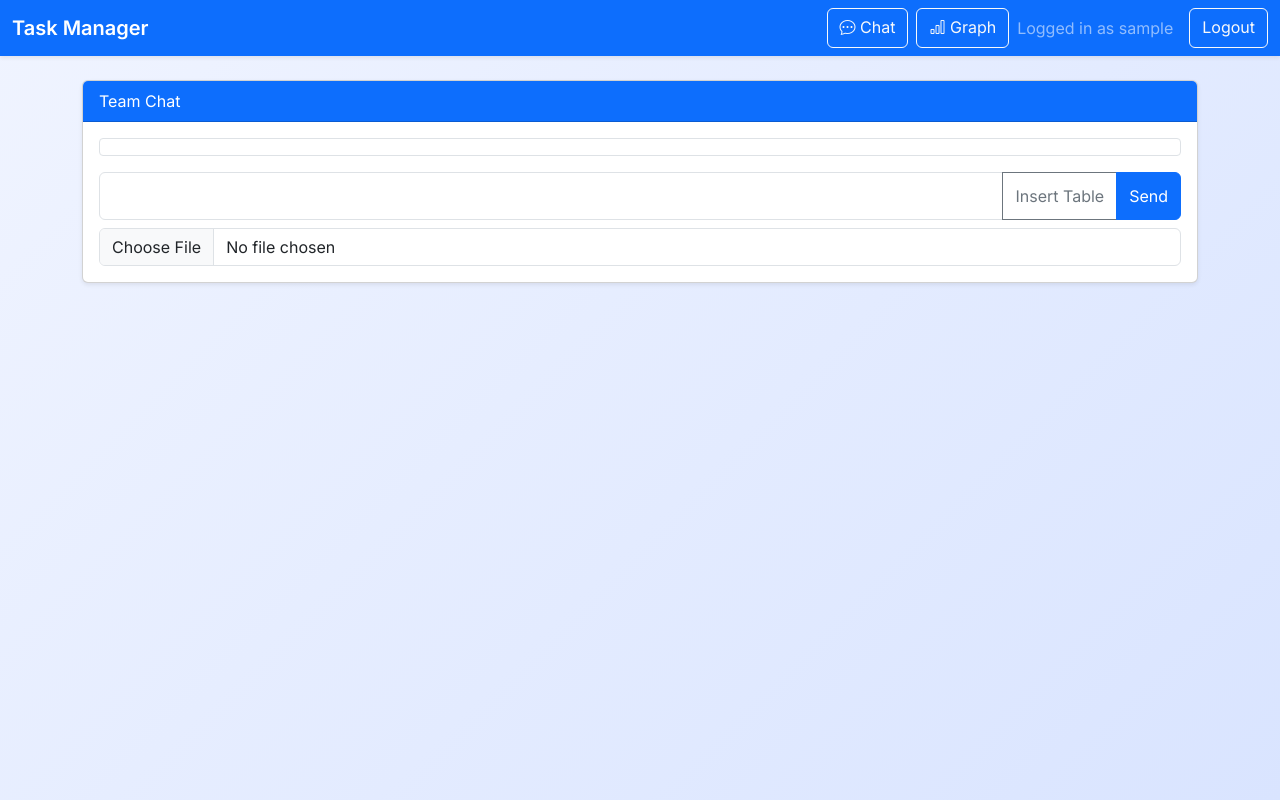
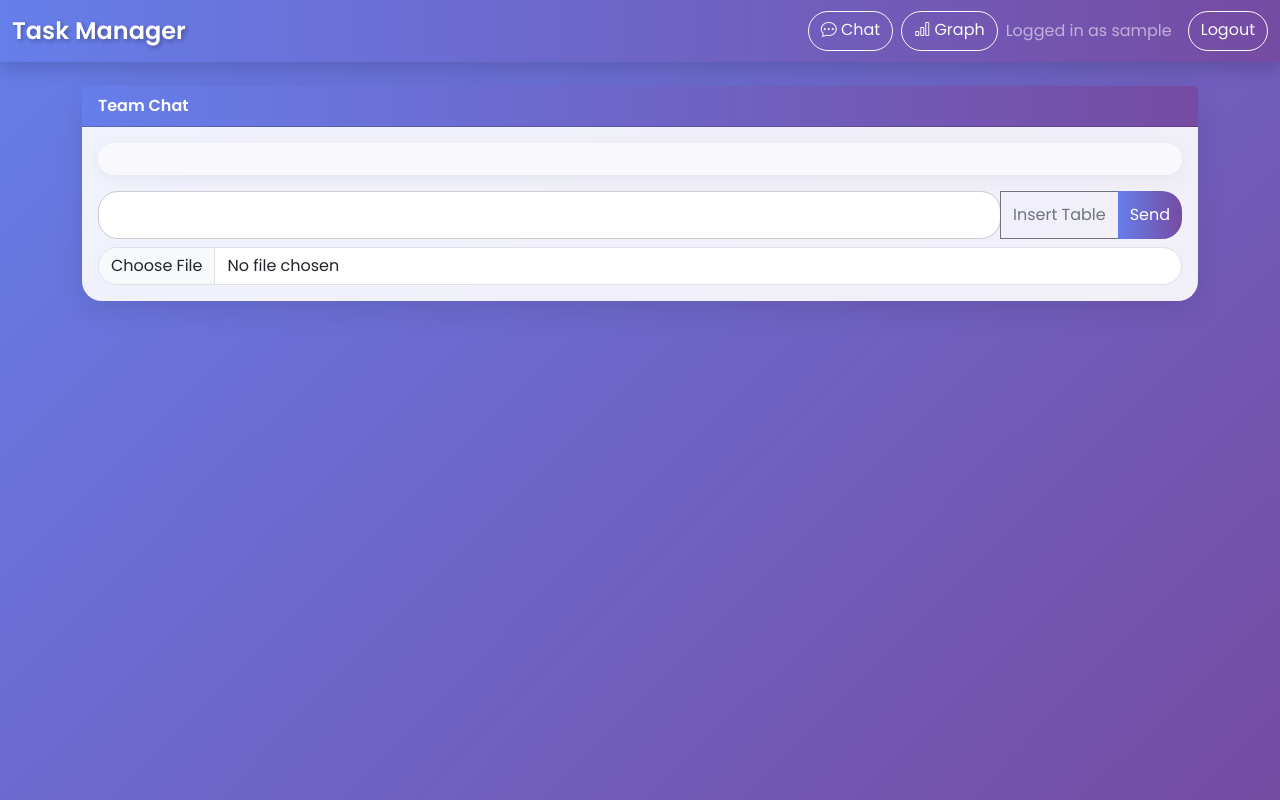
Before and after one commit to hiradasim/Webapp, a Flask app: page /chat in a window 1280 px wide. Run offline with Flask 3, Linux system fonts and the light colour scheme; the visitor is signed in with stand-in values (Sample User, id 1); data that the repository does not hold is empty.

Commit message:
style: distinguish headers and proper name casing

```diff
--- a/static/styles.css
+++ b/static/styles.css
@@ -1,39 +1,105 @@
 body {
-    background: linear-gradient(135deg, #f0f4ff, #d9e4ff);
-    font-family: 'Inter', sans-serif;
+    background: linear-gradient(135deg, #667eea 0%, #764ba2 100%);
+    font-family: 'Poppins', sans-serif;
     min-height: 100vh;
+    color: #fff;
 }
 
-.navbar {
-    box-shadow: 0 0.125rem 0.25rem rgba(0,0,0,0.075);
+.modern-nav {
+    background: linear-gradient(90deg, #667eea, #764ba2);
+    box-shadow: 0 0.5rem 1rem rgba(0,0,0,0.15);
+}
+
+.navbar-brand {
+    font-weight: 700;
+    font-size: 1.5rem;
+    text-shadow: 2px 2px 4px rgba(0,0,0,0.3);
 }
 
 .card {
-    animation: fadeIn 0.5s ease-in;
-    box-shadow: 0 .5rem 1rem rgba(0,0,0,0.05);
+    border: none;
+    border-radius: 20px;
+    box-shadow: 0 8px 30px rgba(0,0,0,0.1);
+    background-color: rgba(255, 255, 255, 0.9);
+    color: #333;
+}
+
+.card-header {
+    background: linear-gradient(90deg, #667eea, #764ba2);
+    color: #fff;
+    border-top-left-radius: 20px;
+    border-top-right-radius: 20px;
+    font-weight: 600;
+    text-transform: capitalize;
+}
+
+.page-title {
+    font-weight: 600;
+    text-shadow: 2px 2px 4px rgba(0,0,0,0.4);
 }
 
 #chat-log {
-    background-color: #fff;
-    border: 1px solid #dee2e6;
-    border-radius: .25rem;
-    padding: .5rem;
+    background-color: rgba(255, 255, 255, 0.6);
+    border: none;
+    border-radius: 20px;
+    padding: 1rem;
+    box-shadow: 0 4px 20px rgba(0,0,0,0.05);
 }
 
 .chat-message {
-    background-color: #e7f1ff;
-    border-radius: .5rem;
+    background: linear-gradient(135deg, #667eea, #764ba2);
+    border-radius: 20px;
     padding: .5rem .75rem;
+    color: #fff;
+    box-shadow: 0 4px 15px rgba(0,0,0,0.1);
 }
 
 #message {
     min-height: 3rem;
+    border-radius: 20px;
+    border: 1px solid #ccc;
+    padding: .5rem .75rem;
 }
 
-@keyframes fadeIn {
+.btn-primary {
+    background: linear-gradient(90deg, #667eea, #764ba2);
+    border: none;
+    border-radius: 20px;
+}
+
+.btn-primary:hover {
+    background: linear-gradient(90deg, #5a67d8, #6b46c1);
+}
+
+.form-control,
+.btn,
+.form-select {
+    border-radius: 20px;
+}
+
+.progress {
+    border-radius: 20px;
+    background-color: rgba(255,255,255,0.3);
+    overflow: hidden;
+}
+
+.progress-bar {
+    background: linear-gradient(90deg, #667eea, #764ba2);
+}
+
+.list-group-item {
+    border-radius: 20px;
+    margin-bottom: .5rem;
+}
+
+.list-group-item:last-child {
+    margin-bottom: 0;
+}
+
+@keyframes scrollFade {
     from {
         opacity: 0;
-        transform: translateY(10px);
+        transform: translateY(20px);
     }
     to {
         opacity: 1;
--- a/templates/base.html
+++ b/templates/base.html
@@ -6,11 +6,11 @@
     <title>{% block title %}Task Manager{% endblock %}</title>
     <link href="https://cdn.jsdelivr.net/npm/bootstrap@5.3.0/dist/css/bootstrap.min.css" rel="stylesheet">
     <link rel="stylesheet" href="https://cdn.jsdelivr.net/npm/bootstrap-icons@1.11.1/font/bootstrap-icons.css">
-    <link href="https://fonts.googleapis.com/css2?family=Inter:wght@400;600&display=swap" rel="stylesheet">
+    <link href="https://fonts.googleapis.com/css2?family=Poppins:wght@400;600&display=swap" rel="stylesheet">
     <link rel="stylesheet" href="{{ url_for('static', filename='styles.css') }}">
 </head>
 <body>
-<nav class="navbar navbar-expand-lg navbar-dark bg-primary mb-4">
+<nav class="navbar navbar-expand-lg navbar-dark modern-nav mb-4">
   <div class="container-fluid">
     <a class="navbar-brand fw-semibold" href="{{ url_for('tasks') }}">Task Manager</a>
     <div class="d-flex">
--- a/templates/chat.html
+++ b/templates/chat.html
@@ -1,8 +1,8 @@
 {% extends 'base.html' %}
 {% block title %}Chat{% endblock %}
 {% block content %}
-<div class="card shadow-sm">
-  <div class="card-header bg-primary text-white">Team Chat</div>
+<div class="card">
+  <div class="card-header">Team Chat</div>
   <div class="card-body d-flex flex-column">
     <div id="chat-log" class="flex-grow-1 mb-3"></div>
     <form id="chat-form" enctype="multipart/form-data">
```
Also changed, not shown: templates/graph.html (+8 -4 lines), templates/tasks.html (+6 -6 lines), tests/test_app.py (+1 -1 lines).
